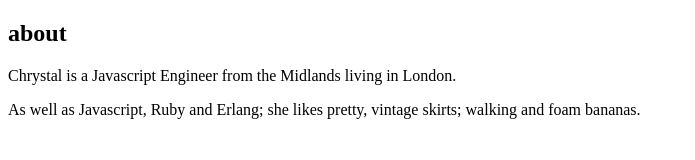
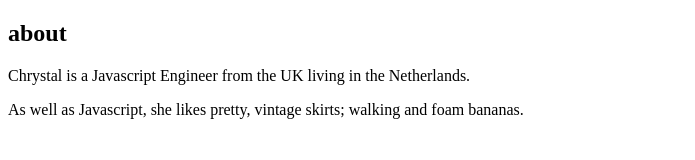
Before and after one commit to chrystalgriffiths/chrystal-static, a Gatsby site: page / in a window 1280 px wide. Shown: the whole page, without its empty margins (0-695 px from the left). Built offline with nearby package versions, Linux system fonts and the light colour scheme; Gatsby itself is replaced by a stand-in of ours; some icons are missing.

Commit message:
Change copy

```diff
--- a/src/pages/index.js
+++ b/src/pages/index.js
@@ -6,8 +6,8 @@ const IndexPage = () => (
     <div className="post__content">
         <h2 className="post__content__title">about</h2>
         <div className="post__content__body">
-          <p>Chrystal is a Javascript Engineer from the Midlands living in London.</p>
-          <p>As well as Javascript, Ruby and Erlang; she likes pretty, vintage skirts; walking and foam bananas.</p>
+          <p>Chrystal is a Javascript Engineer from the UK living in the Netherlands.</p>
+          <p>As well as Javascript, she likes pretty, vintage skirts; walking and foam bananas.</p>
         </div>
         <a className="social-icon" href="http://github.com/chrystalgriffiths"><i className="devicon devicon-github-original"></i></a>
         <a className="social-icon" href="http://twitter.com/chrystaldev"><i className="devicon devicon-twitter-original"></i></a>
```
